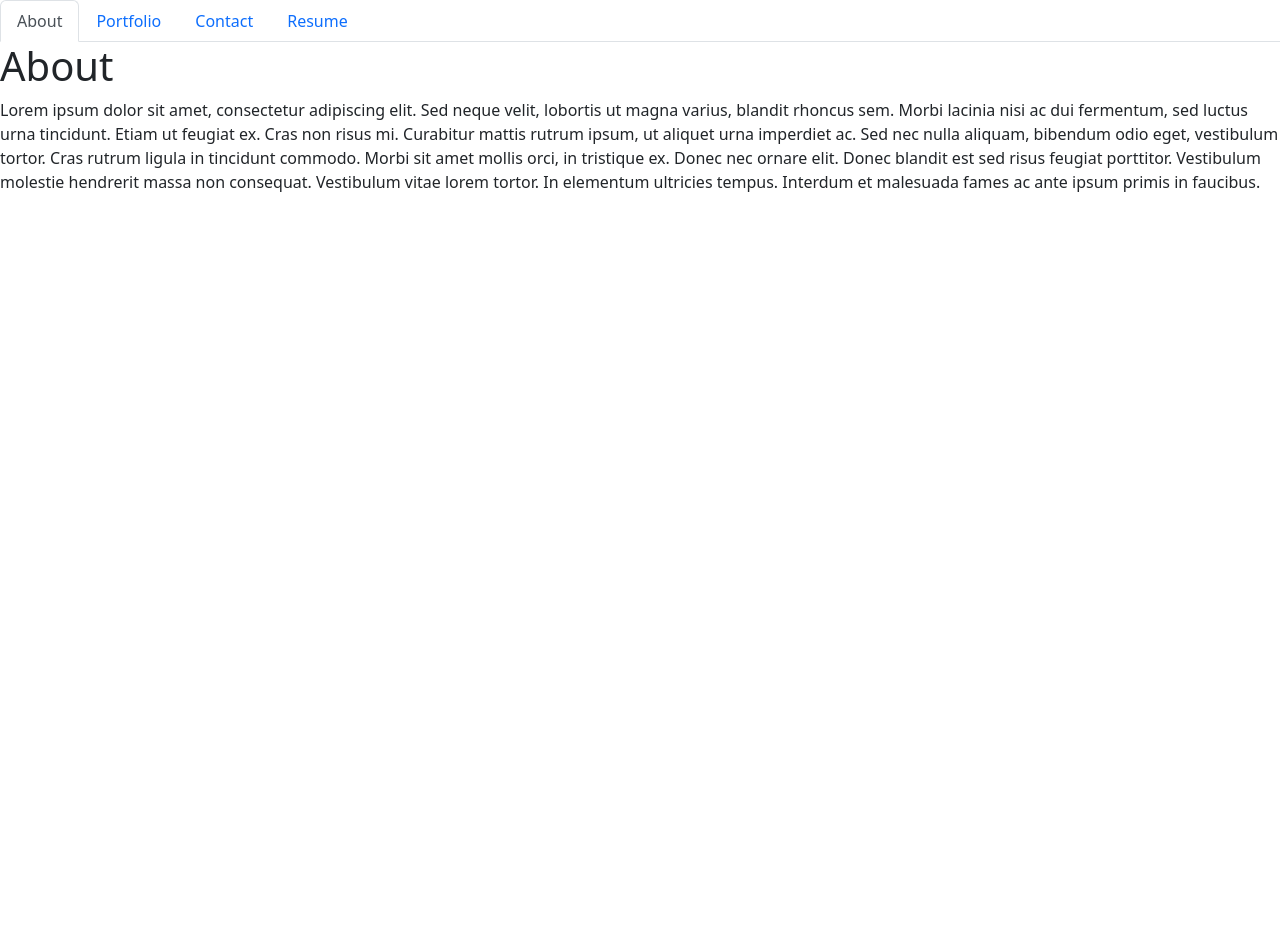
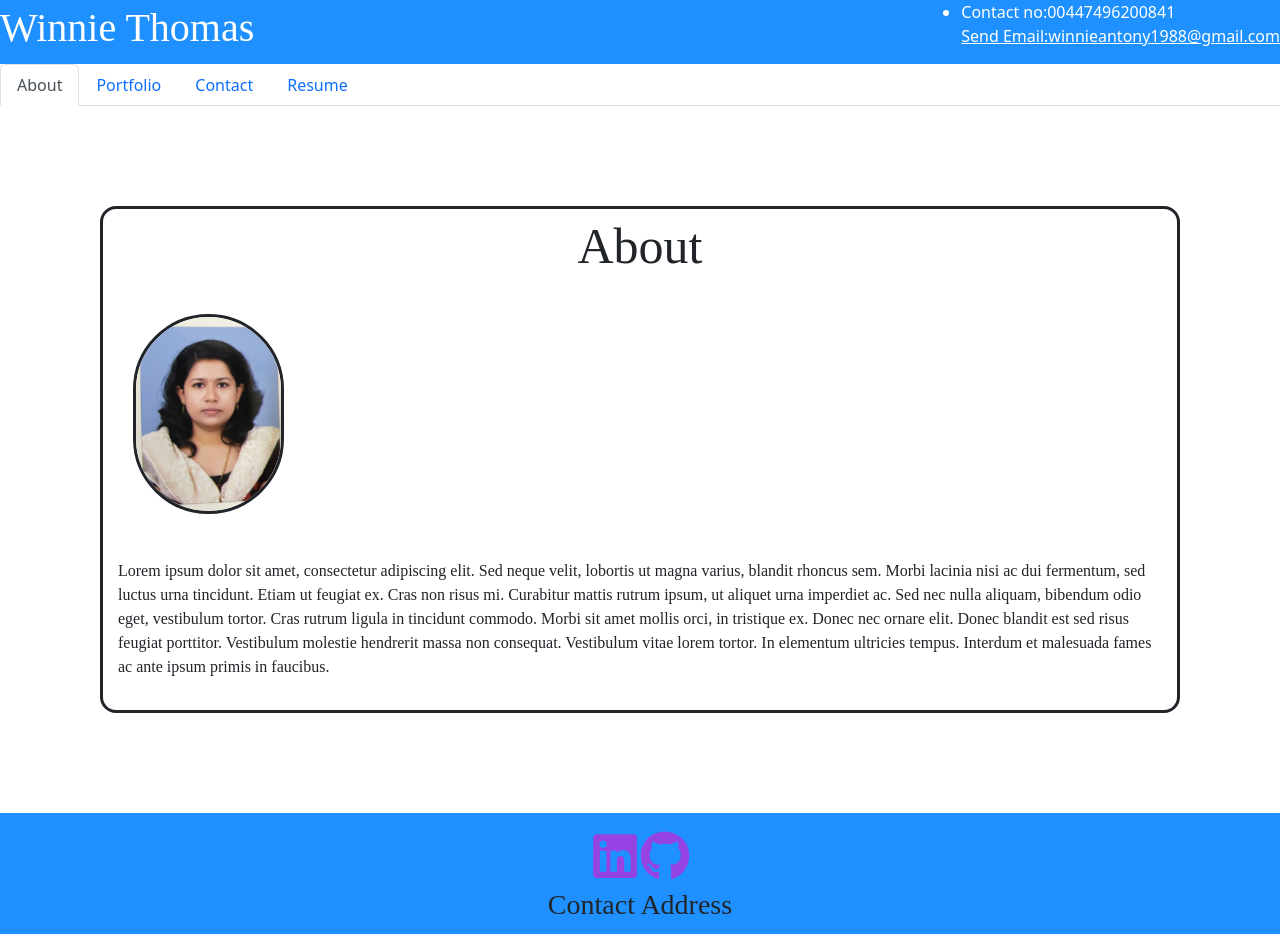
Before and after one commit to WinnieThomas/react-portfolio-winnie, a React (Create React App) app: page / in a window 1280 px wide. Shown: the top 934 px of the page. Before the commit the page ends 800 px from the top, so only its background shows below. Built offline with nearby package versions, Linux system fonts and the light colour scheme.

Commit message:
added header footer and styling

```diff
--- /dev/null
+++ b/src/App.css
@@ -0,0 +1,72 @@
+* {
+    box-sizing: border-box;
+    margin: 0;
+    padding: 0;
+  }
+
+  /* @import url('href=https://fonts.googleapis.com/css2?family=Open+Sans:wght@300&display=swap'); */
+
+.image-container{
+    height:200px;
+    border-style:solid;
+    border-radius:200px;
+    margin:30px;
+}
+
+h1 , h3{
+    font-family: 'Times New Roman', Times, serif;
+
+}
+
+
+.title{
+    display:flex;
+    justify-content: space-between;
+    align-items: center;
+    background-color:dodgerblue;
+    color:white;
+}
+
+.title a{
+    color:white;
+}
+.abt-card{
+    border-style: solid;
+    margin:100px;
+    border-radius: 1rem;
+    box-shadow:100px;
+}
+
+.abtcard-header{
+    font-family: 'Times New Roman', Times, serif;
+    font-size:50px;
+    text-align: center;
+}
+
+.abtcard-body{
+    font-family: 'Times New Roman', Times, serif;
+    padding:15px;
+}
+.footer-container{
+    display:flex;
+    align-items: center;
+    justify-content:center;
+    background-color: dodgerblue;
+    flex-direction:column;
+}
+.footer-icons a{
+    font-size: 50px;
+    color: rgb(150, 67, 227);
+}
+.footer-address p{
+    margin:0;
+}
+.card-container{
+    display:flex;
+    border:1px solid;
+    border-radius: .25rem;
+}
+.portfolioimg-container img{
+    width:500px;
+    border:1px solid;
+}
--- a/src/App.js
+++ b/src/App.js
@@ -1,6 +1,15 @@
 import React from "react";
 import PortfolioContainer from "./components/PortfolioContainer";
+import Footer from "./components/footer";
+import Header from "./components/header";
+import './App.css';
 
-const App = () => <PortfolioContainer />;
-
+const App = () =>
+<div className="content-container">
+<Header/>
+<div className="portfoli-container">
+<PortfolioContainer />
+</div>
+<Footer/>
+</div>
 export default App;
--- a/src/components/footer.js
+++ b/src/components/footer.js
@@ -1,22 +1,22 @@
 import React from 'react';
 
-import {AiFillCopyrightCircle} from "react-icons/fa";
-import {AiFillLinkedin} from "react-icons/fa";
-import {AiFillGithub} from "react-icons/fa";
+//import {AiFillCopyrightCircle} from "react-icons/fa";
+import {FaLinkedin} from "react-icons/fa";
+import {FaGithub} from "react-icons/fa";
 
 export default function footer(){
     return(
         <div className='footer-container'>
             <div className='footer-icons'>
-            <a href=""><AiFillLinkedin/></a>
-            <a href=""><AiFillGithub/></a>
+            <a href="https://www.linkedin.com/in/winnie-thomas-968760226/"><FaLinkedin/></a>
+            <a href="https://github.com/WinnieThomas"><FaGithub/></a>
         </div>
         <div className='footer-address'>
-            <p>
-                31 Brightside Road
-                Manchester
-                M8 5XJ
-            </p>
+               <h3>Contact Address</h3>
+                <p>31 Brightside Road</p>
+                <p>Manchester</p>
+                <p>M8 5XJ</p>
+
         </div>
     </div>
     )
--- a/src/components/header.js
+++ b/src/components/header.js
@@ -1,16 +1,18 @@
 import React from 'react';
-import myImage from'../assets/Winnie.jpg';
+
 
 export default function header(){
    return(
     <div className="header">
         <div className="header-container">
-            <img className='image-container' src={myImage} alt="myimage"/>
+
             <div className="title">
                 <h1>Winnie Thomas</h1>
-                <a href = "winnieantony1988@gmail.com">Send Email</a>
-                <h3>Contact no:00447496200841</h3>
-                </div>
+                <ul>
+                <li>Contact no:00447496200841</li>
+                <a href = "winnieantony1988@gmail.com">Send Email:winnieantony1988@gmail.com</a>
+                </ul>
+            </div>
 
         </div>
     </div>
--- a/src/components/pages/About.js
+++ b/src/components/pages/About.js
@@ -1,10 +1,12 @@
 import React from 'react';
+import myImage from'../../assets/Winnie.jpg';
 
 export default function About() {
   return (
-    <div>
-      <h1>About</h1>
-      <p>
+    <div className= 'abt-card'>
+      <div className='abtcard-header'>About</div>
+      <img className='image-container' src={myImage} alt="myimage"/>
+      <p className='abtcard-body'>
         Lorem ipsum dolor sit amet, consectetur adipiscing elit. Sed neque
         velit, lobortis ut magna varius, blandit rhoncus sem. Morbi lacinia nisi
         ac dui fermentum, sed luctus urna tincidunt. Etiam ut feugiat ex. Cras
--- a/src/components/pages/Portfolio.js
+++ b/src/components/pages/Portfolio.js
@@ -63,12 +63,12 @@ export default function Portfolio() {
         data.map(({id,image,title,desc,github,link})=>{
           return(
          <div key={id} className='card-container'>
-           <div className='image-container'>
+           <div className='portfolioimg-container'>
             <img src={image} alt={title} />
            </div>
            <h3>title</h3>
            <h4>desc</h4>
-           <div className="portfolio__item-cta">
+           <div className="portfolioitem-cta">
                   <a href={github} className='btn' target='_blank' rel="noopener noreferrer" ><FaGithub />Github</a>
                   <a href={link} className='btn btn-primary' target='_blank' rel="noopener noreferrer"><GrDeploy />Deployed Link</a>
                 </div>
```
